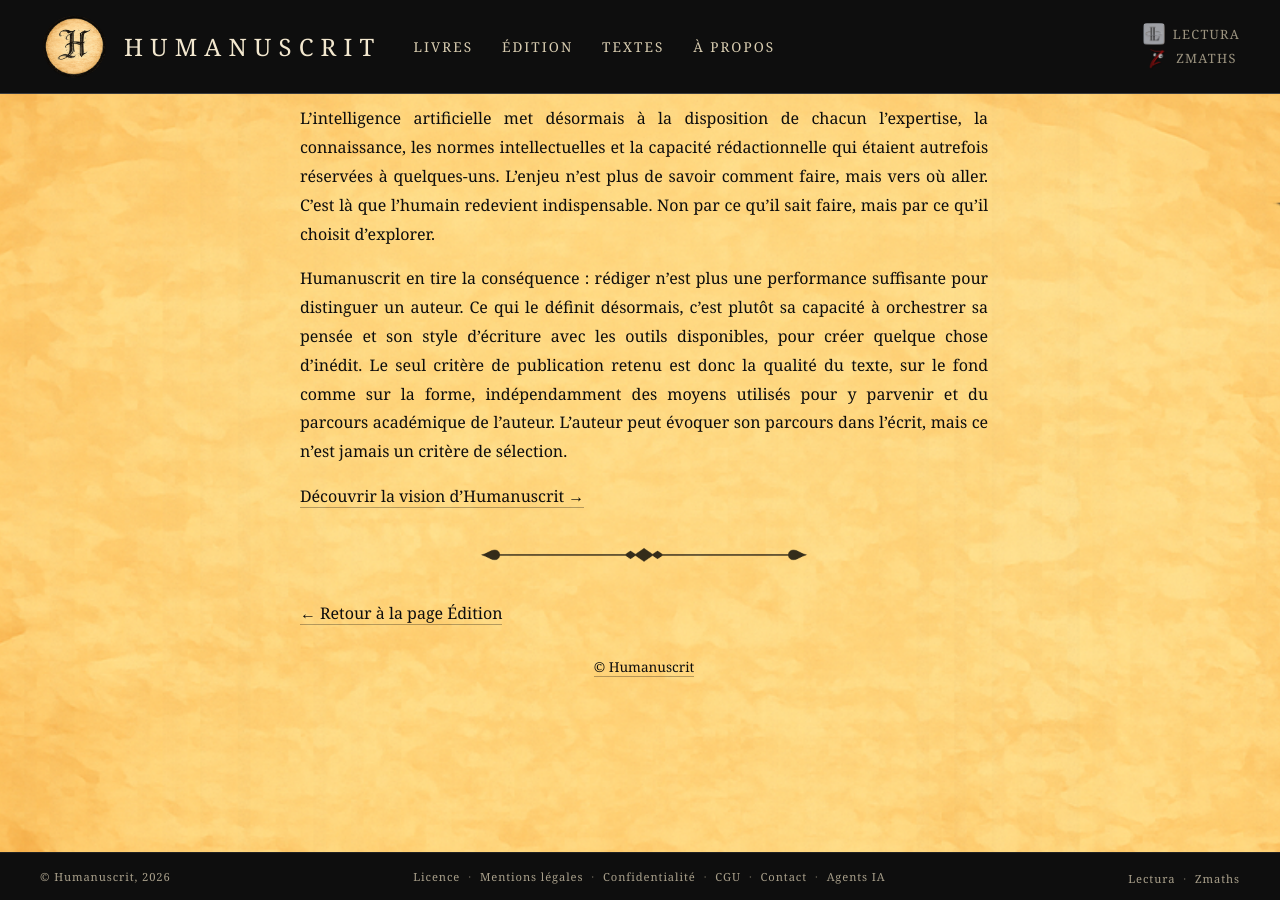
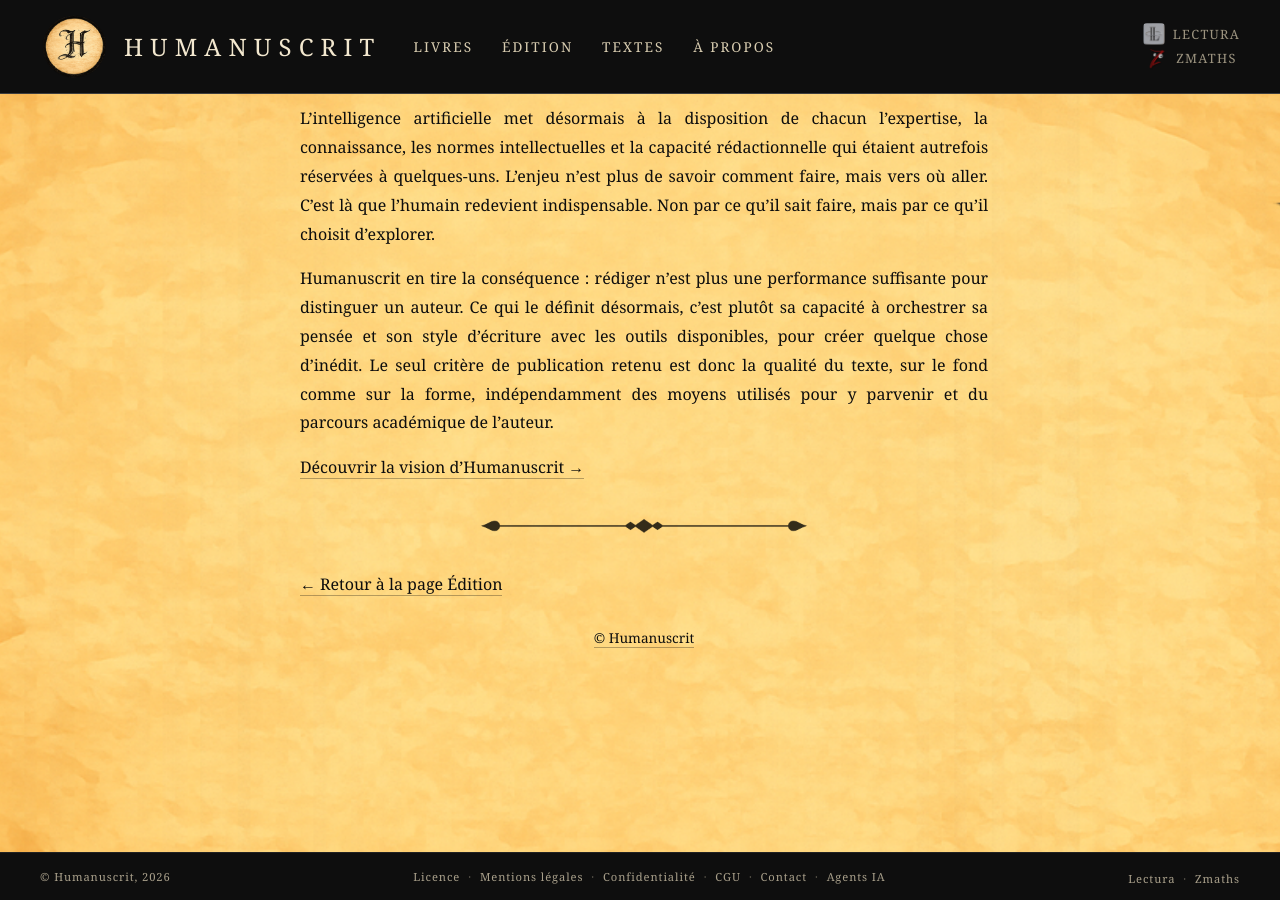
Before and after one commit to maxcarriere/humanuscrit, a Jekyll site: the page built from edition-editeur.md, in a window 1280 px wide and 900 px high, scrolled down 1967 px. Built offline with Jekyll 4.4.1, drawn with Linux system fonts in a browser that asks for light colours.

Commit message:
Éditeur : phrase sur le parcours retirée
Co-Authored-By: Claude Fable 5.1 <noreply@anthropic.com>

```diff
--- a/edition-editeur.md
+++ b/edition-editeur.md
@@ -56,7 +56,7 @@ Ce qui intéresse Humanuscrit, ce sont les textes où l'IA a permis d'aller plus
 
 L'intelligence artificielle met désormais à la disposition de chacun l'expertise, la connaissance, les normes intellectuelles et la capacité rédactionnelle qui étaient autrefois réservées à quelques-uns. L'enjeu n'est plus de savoir comment faire, mais vers où aller. C'est là que l'humain redevient indispensable. Non par ce qu'il sait faire, mais par ce qu'il choisit d'explorer.
 
-Humanuscrit en tire la conséquence : rédiger n'est plus une performance suffisante pour distinguer un auteur. Ce qui le définit désormais, c'est plutôt sa capacité à orchestrer sa pensée et son style d'écriture avec les outils disponibles, pour créer quelque chose d'inédit. Le seul critère de publication retenu est donc la qualité du texte, sur le fond comme sur la forme, indépendamment des moyens utilisés pour y parvenir et du parcours académique de l'auteur. L'auteur peut évoquer son parcours dans l'écrit, mais ce n'est jamais un critère de sélection.
+Humanuscrit en tire la conséquence : rédiger n'est plus une performance suffisante pour distinguer un auteur. Ce qui le définit désormais, c'est plutôt sa capacité à orchestrer sa pensée et son style d'écriture avec les outils disponibles, pour créer quelque chose d'inédit. Le seul critère de publication retenu est donc la qualité du texte, sur le fond comme sur la forme, indépendamment des moyens utilisés pour y parvenir et du parcours académique de l'auteur.
 
 [Découvrir la vision d'Humanuscrit →]({{ '/edition/vision/' | relative_url }})
 
```
